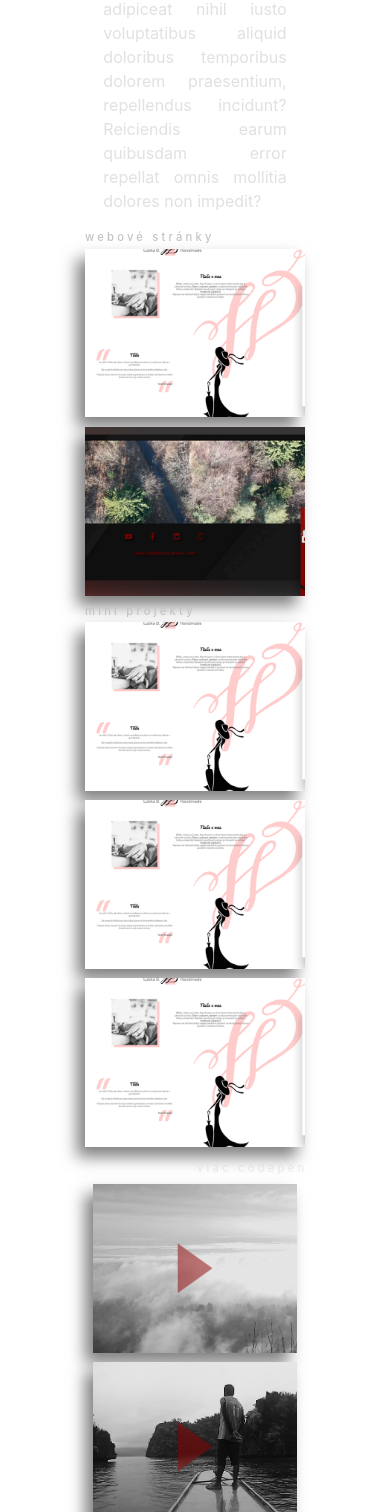
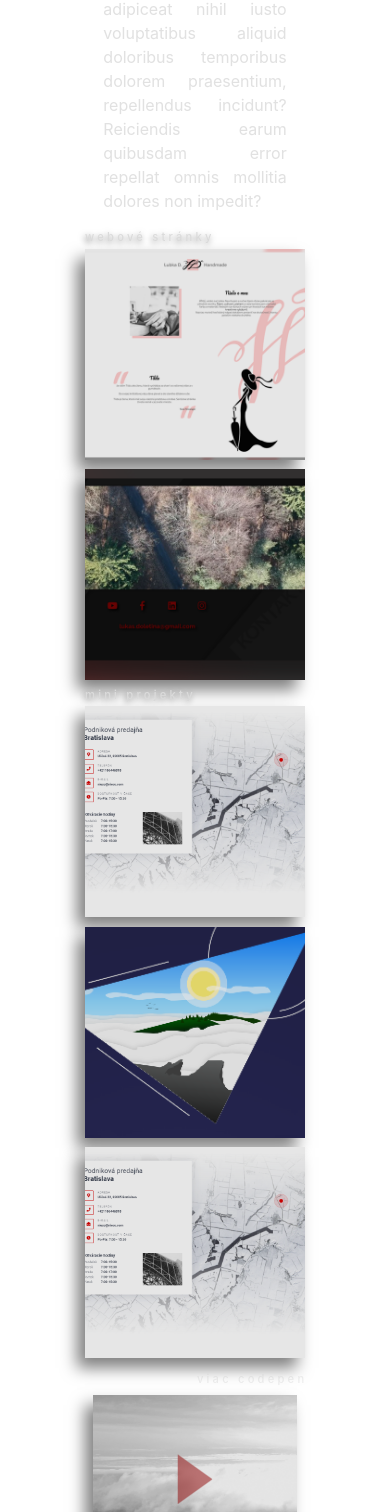
Before and after one commit to lukkas31/My-website-portfolio-2021, a PHP site: page / in a window 390 px wide. Shown: the part 954-2466 px from the top of the page. Run offline with PHP 8.4, Linux system fonts and the light colour scheme; some libraries are stand-ins or nearby versions.

Commit message:
portfolio lightbox info + foto + anim

```diff
--- a/css/style.css
+++ b/css/style.css
@@ -99,10 +99,19 @@ article {
 
 .portfolio-box {
   position: relative;
-  height: 20vh;
+  height: 25vh;
   -webkit-box-shadow: -8px 10px 15px rgba(0, 0, 0, 0.5);
           box-shadow: -8px 10px 15px rgba(0, 0, 0, 0.5);
   overflow: hidden;
+  cursor: pointer;
+}
+
+.portfolio-box .portfolio-link {
+  display: none;
+}
+
+.portfolio-box .portfolio-text {
+  display: none;
 }
 
 .portfolio-box_cover {
@@ -117,6 +126,8 @@ article {
   transition: .5s;
   -webkit-transition-timing-function: ease-in-out;
           transition-timing-function: ease-in-out;
+  -webkit-filter: brightness(90%);
+          filter: brightness(90%);
 }
 
 .portfolio-box_asside {
@@ -244,19 +255,20 @@ article {
   color: rgba(196, 196, 196, 0.7);
 }
 
-.porfolio-section_container {
+.portfolio-section_container {
   height: 2vh;
   width: 100%;
   text-align: left;
   padding: 0 3% 0 3%;
 }
 
-.porfolio-section_container p {
+.portfolio-section_container p {
   font-size: .7em;
   font-weight: 500;
   letter-spacing: .2rem;
-  color: #c4c4c4;
+  color: #dbdbdb;
   padding-bottom: 1vh;
+  text-shadow: -1px 2px 6px rgba(0, 0, 0, 0.5);
 }
 
 .portfolio-lightbox {
--- a/index.html
+++ b/index.html
@@ -232,76 +232,124 @@
 
         <div class="row align-content-center">
 
-          <section id="moving-port" class="porfolio-section_container col-xl-12 col-lg-12 col-sm-12">
-            <p class="porfolio-section">webové stránky</p>
+          <section id="moving-port" class="portfolio-section_container col-xl-12 col-lg-12 col-sm-12">
+            <p class="portfolio-section">webové stránky</p>
           </section>
 
           <article id="moving-port" class="col-xl-4 col-lg-4 col-sm-6">
             <div class="portfolio-box lubka-web">
-              <img src="img/portfolio_cover/Lubka cover responzive.png" alt="" class="portfolio-box_cover">
+              <img src="img/portfolio_cover/Lubka_cover.png" data-url="img/portfolio_cover/Lubka cover responzive.png" alt="" class="portfolio-box_cover">
               <asside class="portfolio-box_asside">
                 <div class="portfolio-box_asside_inner">
                   <h3>Lubka</h3>
                   <h4>2019</h4>
                 </div>
               </asside>
+              <div class="portfolio-link">
+                <a target="_blank" href="http://www.ldhandmade.site/">www.ldhandmade.site</a>
+              </div>
+              <div class="portfolio-text">
+                <p>dkhuie edhujrf id odihfv idf odiopjdf fof fof foipd
+                  Lorem ipsum dolor, sit amet consectetur adipisicing
+                elit. Natus quasi officiis, omnis nulla, porro,
+                 rem impedit provident facere dolore magnam perferendis fugiat
+                 Lorem ipsum dolor, sit amet consectetur adipisicing
+                elit. Natus quasi officiis, omnis nulla, porro,
+                 rem impedit provident facere dolore magnam perferendis fugiat
+                </p>
+              </div>
             </div>
           </article>
 
           <article id="moving-port" class="col-xl-4 col-lg-4 col-sm-6">
             <div class="portfolio-box my-web">
-              <img src="img/portfolio_cover/screencapture-lukas-site.png" alt="" class="portfolio-box_cover">
+              <img src="img/portfolio_cover/screencapture-lukas-site.png" data-url="img/portfolio_cover/screencapture-lukas-site.png" alt="" class="portfolio-box_cover">
               <asside class="portfolio-box_asside">
                 <div class="portfolio-box_asside_inner">
                   <h3>Lubka</h3>
                   <h4>2019</h4>
                 </div>
               </asside>
+              <div class="portfolio-link">
+                <a target="_blank" href="#">www.luky-doletina.sk</a>
+              </div>
+              <div class="portfolio-text">
+                <p> odihfv idf odiopjdf fof fof foipd
+                  Lorem ipsum dolor, sit amet consectetur adipisicing
+                elit. Natus quasi officiis, omnis nulla, porro,
+                 rem impedit provident facere dolore magnam perferendis fugiat
+                 Lorem ipsum dolor, sit amet consectetur adipisicing
+                elit. Natus quasi officiis, omnis nulla, porro,
+                 rem impedit provident facere dolore magnam perferendis fugiat
+                </p>
+              </div>
             </div>
           </article>
 
-          <section id="moving-port" class="porfolio-section_container col-xl-12 col-lg-12 col-sm-12">
-            <p class="porfolio-section">mini projekty</p>
+          <section id="moving-port" class="portfolio-section_container col-xl-12 col-lg-12 col-sm-12">
+            <p class="portfolio-section">mini projekty</p>
           </section>
 
           <article id="moving-port" class="col-xl-4 col-lg-4 col-sm-6">
             <div class="portfolio-box">
-              <img src="img/portfolio_cover/Lubka cover responzive.png" alt="" class="portfolio-box_cover">
+              <img src="img/portfolio_cover/codpen_map.png" data-url="img/portfolio_cover/codpen_map.png" alt="" class="portfolio-box_cover">
               <asside class="portfolio-box_asside">
                 <div class="portfolio-box_asside_inner">
                   <h3>Lubka</h3>
                   <h4>2019</h4>
                 </div>
               </asside>
+              <div class="portfolio-link">
+                <a target="_blank" href="https://codepen.io/luky_do/full/xxRMLpj">contact & map</a>
+              </div>
+              <div class="portfolio-text">
+                <p>dkhuie edhujrf id odihfv idf odiopjdf fof fof foipdhhhhhhhh
+                  Lorem ipsum dolor, sit amet consectetur adipisicing
+                elit. Natus quasi officiis, omnis nulla, porro,
+                 rem impedit provident facere dolore magnam perferendis fugiat
+                 hhhhhhhhhhh h</p>
+              </div>
             </div>
           </article>
 
           <article id="moving-port" class="col-xl-4 col-lg-4 col-sm-6">
             <div class="portfolio-box">
-              <img src="img/portfolio_cover/Lubka cover responzive.png" alt="" class="portfolio-box_cover">
+              <img src="img/portfolio_cover/codpen_landscape2.png" data-url="img/portfolio_cover/codpen_landscape2.png" alt="" class="portfolio-box_cover">
               <asside class="portfolio-box_asside">
                 <div class="portfolio-box_asside_inner">
                   <h3>Lubka</h3>
                   <h4>2019</h4>
                 </div>
               </asside>
+              <div class="portfolio-link">
+                <a target="_blank" href="https://codepen.io/luky_do/full/vYXwQgz">Cloud Inversion Flat</a>
+              </div>
+              <div class="portfolio-text">
+                <p>dkhuie edhujrjdf fof fof foipd</p>
+              </div>
             </div>
           </article>
 
           <article id="moving-port" class="col-xl-4 col-lg-4 col-sm-6">
             <div class="portfolio-box">
-              <img src="img/portfolio_cover/Lubka cover responzive.png" alt="" class="portfolio-box_cover">
+              <img src="img/portfolio_cover/codpen_map.png" data-url="img/portfolio_cover/codpen_map.png" alt="" class="portfolio-box_cover">
               <asside class="portfolio-box_asside">
                 <div class="portfolio-box_asside_inner">
                   <h3>Lubka</h3>
                   <h4>2019</h4>
                 </div>
               </asside>
+              <div class="portfolio-link">
+                <a target="_blank" href="#">www.</a>
+              </div>
+              <div class="portfolio-text">
+                <p>dkhuie edhujrf id odihfv idf odiopjdf fof fof foipd</p>
+              </div>
             </div>
           </article>
 
           <footer id="moving-port-footer" class="portfolio-button_container col-xl-12 col-lg-12 col-sm-12">
-            <a href="https://codepen.io/luky_do" class="porfolio-button">viac codepen</a>
+            <a target="_blank" href="https://codepen.io/luky_do" class="portfolio-button">viac codepen</a>
           </footer>
         </div>
       </div>
--- a/scss/_main-content.scss
+++ b/scss/_main-content.scss
@@ -44,7 +44,6 @@ article{
     }
 
     article{
-        //border: aqua 1px solid; //vymaž
         margin-top: 20vh;
         align-items: center;
 
@@ -111,11 +110,17 @@ article{
 }
 .portfolio-box{
     position: relative;
-    height: 20vh; //mobile change
-    //padding-left: 10%;
-    //padding-right: 10%;
+    height: 25vh; //mobile change
     box-shadow: -8px 10px 15px rgba(0, 0, 0, .5);
     overflow: hidden;
+    cursor: pointer;
+
+    .portfolio-link{
+        display: none;
+    }
+    .portfolio-text{
+        display: none;
+    }
 
 }
 
@@ -124,10 +129,10 @@ article{
     width: 100%;
     height: 100%;
     object-fit: cover;
-    //filter: grayscale(100%);
     transform: scale(1.45);
     transition: .5s;
     transition-timing-function: ease-in-out;
+    filter: brightness(90%);
 }
 
 .portfolio-box_asside{
@@ -147,8 +152,6 @@ article{
         width: 100%;
         height: 40%;
         padding: 2% 8%;
-        //border: red 1px solid;
-
     }
 
     h3{
@@ -156,30 +159,28 @@ article{
         width: 100%;
         height: 10%;
         top: 0;
-        font-size: .7vw;
+        font-size: .8vw;
         letter-spacing: .3vw;
         font-weight: 500;
         text-align: center;
-        color: rgba(248, 248, 248, 0.8);
+        color: rgba(248, 248, 248, 1);
         opacity: 0;
         transition: .5s;
         transition-delay: .3s;
-        //border: blue 1px solid;
     }
 
     h4{
         position: relative;
         width: 100%;
         top: 0;
-        font-size: .5vw;
+        font-size: .6vw;
         letter-spacing: .3vw;
         font-weight: 500;
         text-align: center;
-        color: rgba(248, 248, 248, 0.801);
+        color: rgba(248, 248, 248, 1);
         opacity: 0;
         transition: .5s;
         transition-delay: .3s;
-        //border: green 1px solid;
     }
 }
 
@@ -192,7 +193,7 @@ article{
     }
 
     .portfolio-box_cover{
-        filter: grayscale(0%);
+        filter: brightness(100%);
         transform: scale(1.1);
     }
 
@@ -217,7 +218,7 @@ article{
     }
 
     h4,h3{
-        color: rgba(0, 0, 0, 0.8);
+        color: rgba(0, 0, 0, 1);
     }
 }
 .portfolio-box.my-web:hover{
@@ -254,11 +255,8 @@ article{
         color: rgba(196, 196, 196, .7);
     }
 }
-//chybaaaaaaaaaaaaaaaaaaaaaaaaaaaaaaaaaaaaaaaaaaaaaaaaaaaaa
-//aaaaaaaaaaaaaaaaaaaa
-//aaaaaaaaaaaaa
-//
-.porfolio-section_container{
+
+.portfolio-section_container{
     height: 2vh;
     width: 100%;
     text-align: left;
@@ -268,14 +266,13 @@ article{
         font-size: .7em;
         font-weight: 500;
         letter-spacing: .2rem;
-        color: rgba(196, 196, 196, 1);
+        color: rgb(219, 219, 219);
         padding-bottom: 1vh;
+        text-shadow: -1px 2px 6px rgba(0, 0, 0, 0.5);
     }
 }
 
 //portfolio lightbox
-
-
 .portfolio-lightbox{
     position: fixed;
     top: 0;
@@ -283,12 +280,10 @@ article{
     width: 100%;
     height: 100%;
     background-color: $main-dark;
-    background-image: url("../img/portfolio_bg.png");
-    background-repeat: no-repeat;
+    background: url("../img/portfolio_bg.png") no-repeat center center;
     background-attachment: fixed;
     background-size: cover;
     z-index: 999;
-    //display: none;
 
     .portfolio-lightbox_inner{
         width: 100%;
@@ -313,6 +308,7 @@ article{
         background-color: grey;
         width: 100%;
         height: 100%;
+        box-shadow: -8px 10px 15px rgba(0, 0, 0, .5);
 
         img{
             position: absolute;
@@ -367,6 +363,7 @@ article{
             display: flex;
             justify-content: center;
             align-items: center;
+            box-shadow: -8px 10px 15px rgba(0, 0, 0, .5);
 
             p{
                 font-size: 2.5vh;
--- a/scss/_mobile.scss
+++ b/scss/_mobile.scss
@@ -24,7 +24,6 @@
     }
     .content{
         left: 0;
-        //transform: translate(0, 0);
     }
 
     .background::after{
```
Also changed, not shown: other parts of css/style.css (+12 -9 lines), js/script.js (+27 -18 lines), img/portfolio_cover/Lubka_cover.png (added), img/portfolio_cover/codpen_landscape.png (added), img/portfolio_cover/codpen_landscape2.png (added), img/portfolio_cover/codpen_map.png (added), 1 other file.
